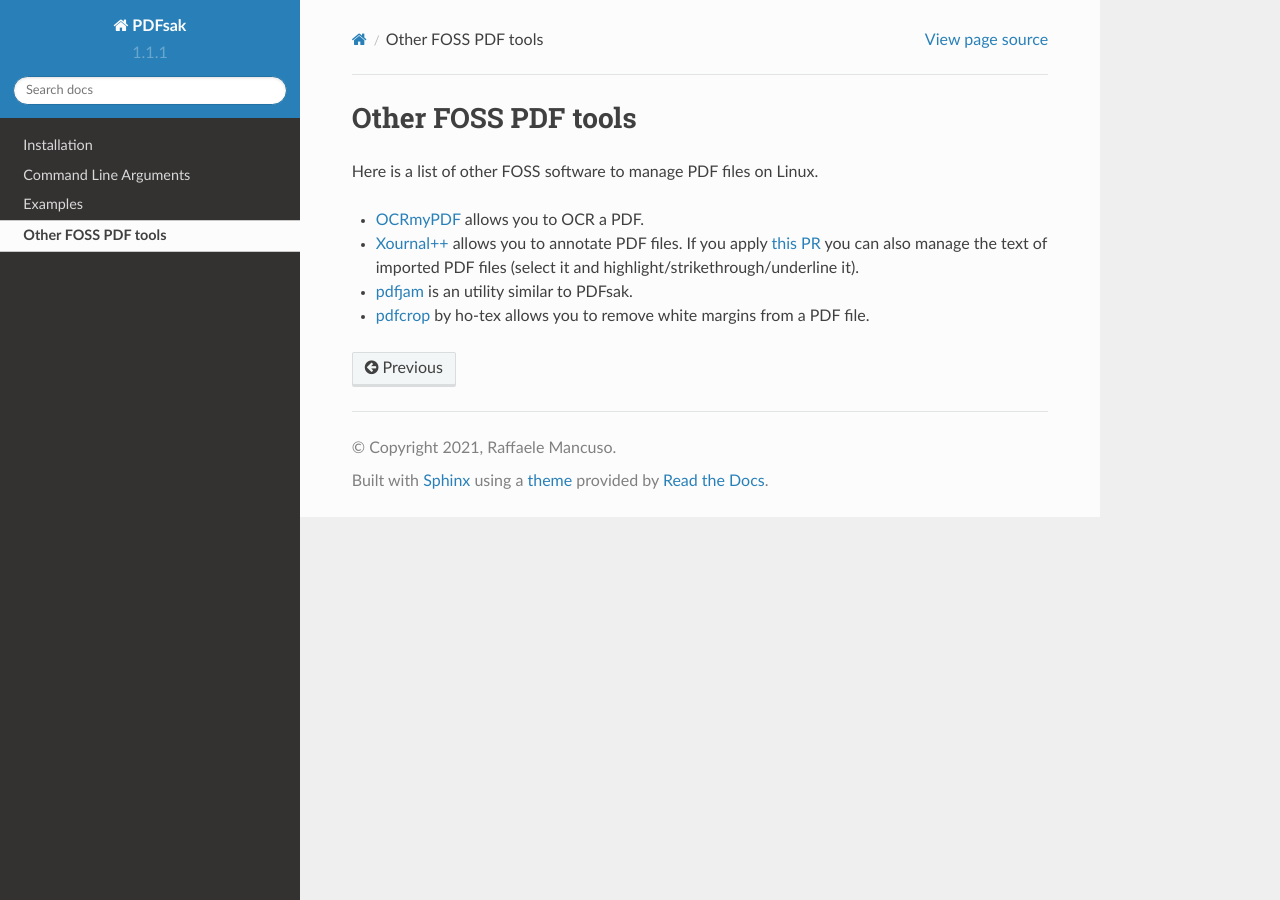
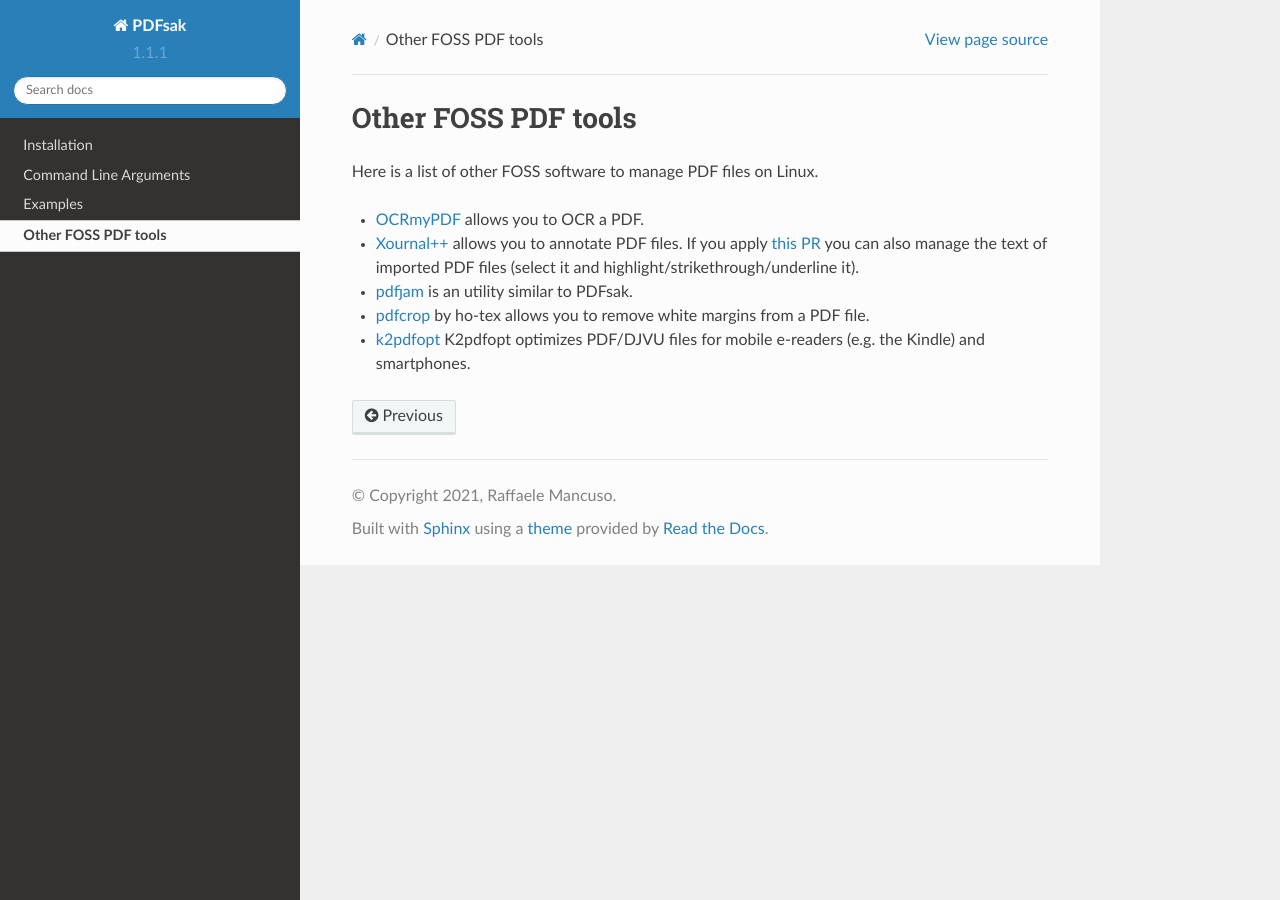
Before and after one commit to raffaem/pdfsak, a Sphinx documentation site: the page built from docs/source/other.rst, in a window 1280 px wide. Built offline with Sphinx 7.4.7 and the Read the Docs theme 2.0.0, drawn with Linux system fonts in a browser that asks for light colours.

Commit message:
Added k2pdfopt to the list of other suggested tools

```diff
--- a/docs/source/other.rst
+++ b/docs/source/other.rst
@@ -7,3 +7,4 @@
 * `Xournal++ <https://github.com/xournalpp/xournalpp>`_ allows you to annotate PDF files. If you apply `this PR <https://github.com/xournalpp/xournalpp/pull/3326>`_ you can also manage the text of imported PDF files (select it and highlight/strikethrough/underline it).
 * `pdfjam <https://github.com/rrthomas/pdfjam>`_ is an utility similar to PDFsak.
 * `pdfcrop <https://github.com/ho-tex/pdfcrop>`_ by ho-tex allows you to remove white margins from a PDF file.
+* `k2pdfopt <https://willus.com/k2pdfopt/>`_ K2pdfopt optimizes PDF/DJVU files for mobile e-readers (e.g. the Kindle) and smartphones.
```
